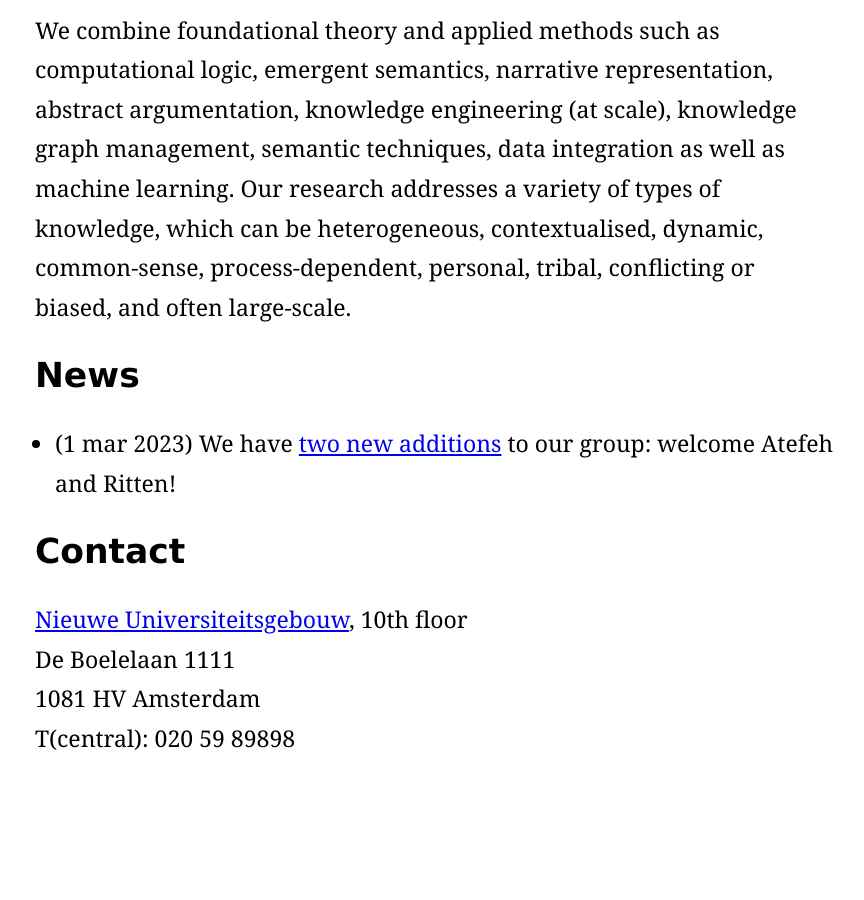
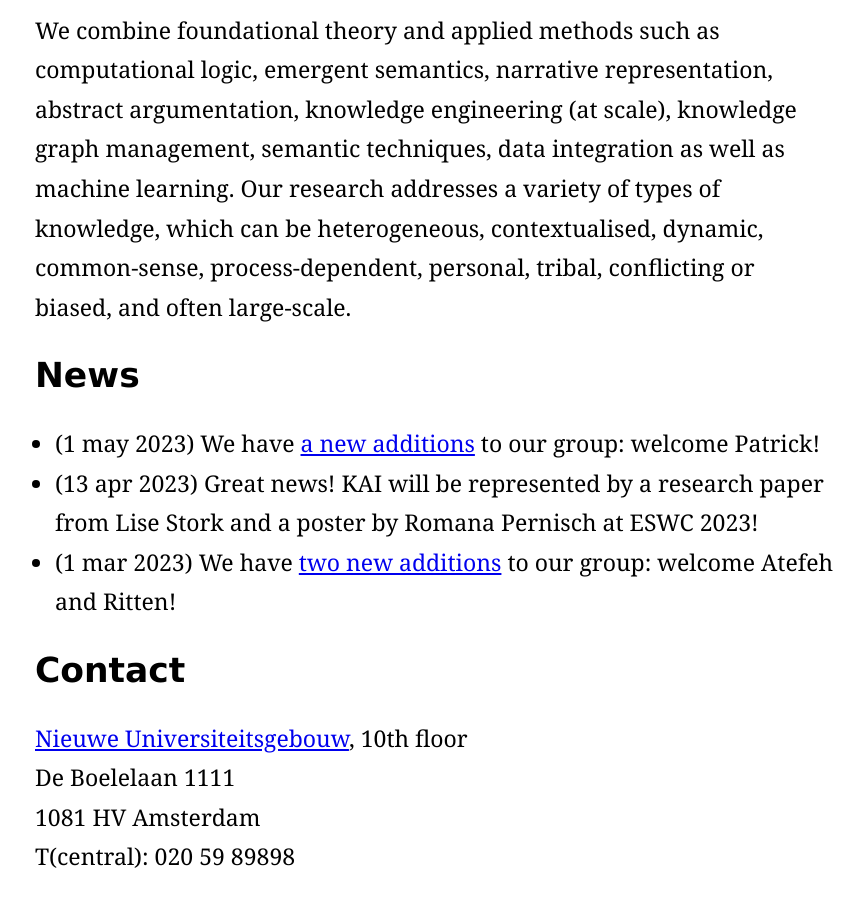
Before and after one commit to kai-vu/site, a Jekyll site: the page built from index.md, in a window 1280 px wide and 900 px high, scrolled down 674 px. Shown: the whole window, without its empty margins (205-1069 px from the left). Built offline with Jekyll 4.4.1, drawn with Linux system fonts in a browser that asks for light colours; our own code applies the rules of GitHub Pages for plain Markdown files; before the commit the page ends 1455 px from its top, so only the background shows below that.

Commit message:
news update

```diff
--- a/index.md
+++ b/index.md
@@ -20,6 +20,8 @@ We combine foundational theory and applied methods such as computational logic,
 
 ## News
 <ul>
+    <li> (1 may 2023) We have <a href="/people">a new additions</a> to our group: welcome Patrick!</li>
+    <li> (13 apr 2023) Great news! KAI will be represented by a research paper from Lise Stork and a poster by Romana Pernisch at ESWC 2023! </li>
     <li> (1 mar 2023) We have <a href="/people">two new additions</a> to our group: welcome Atefeh and Ritten!</li>
 </ul>
 
```
